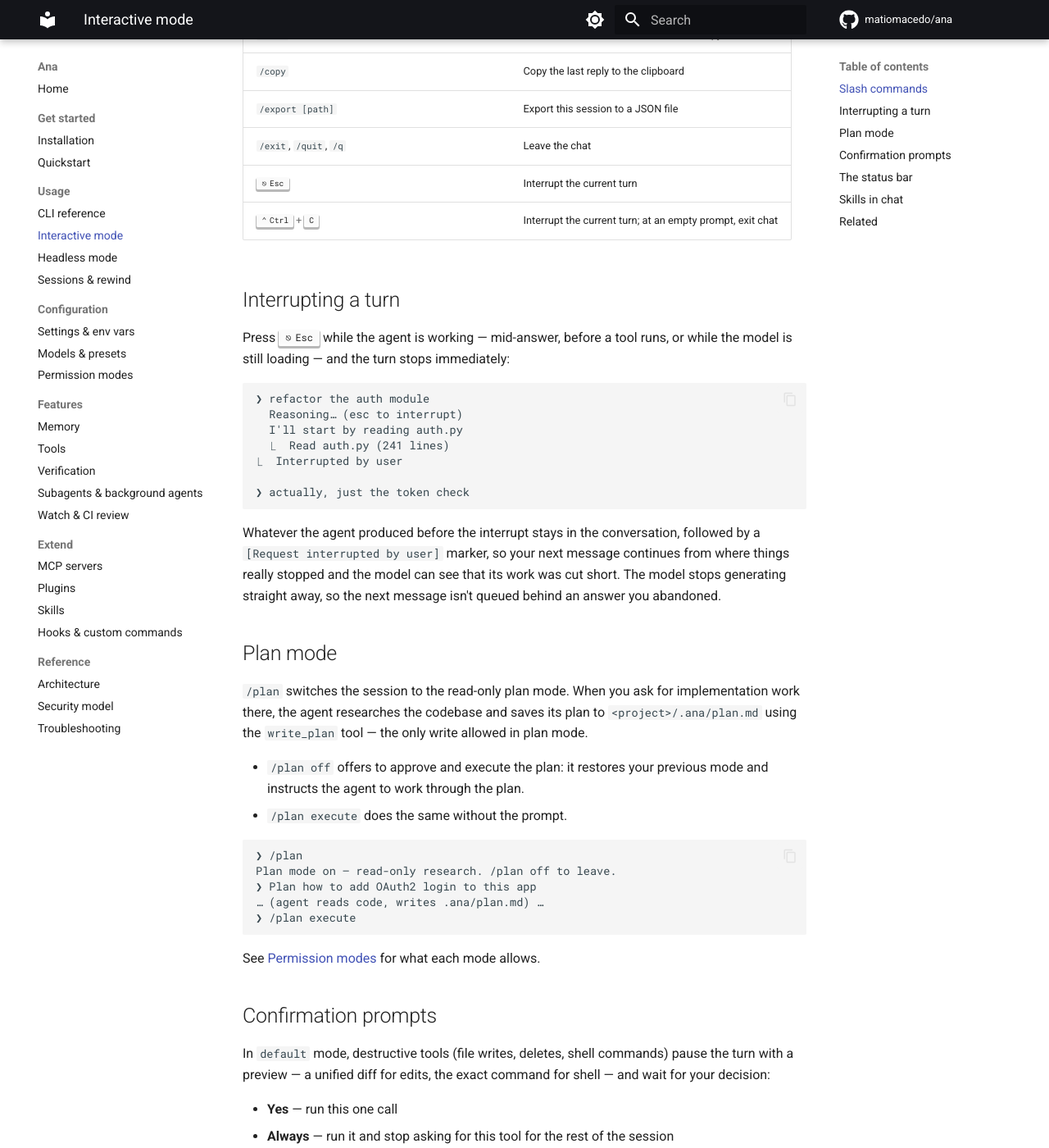
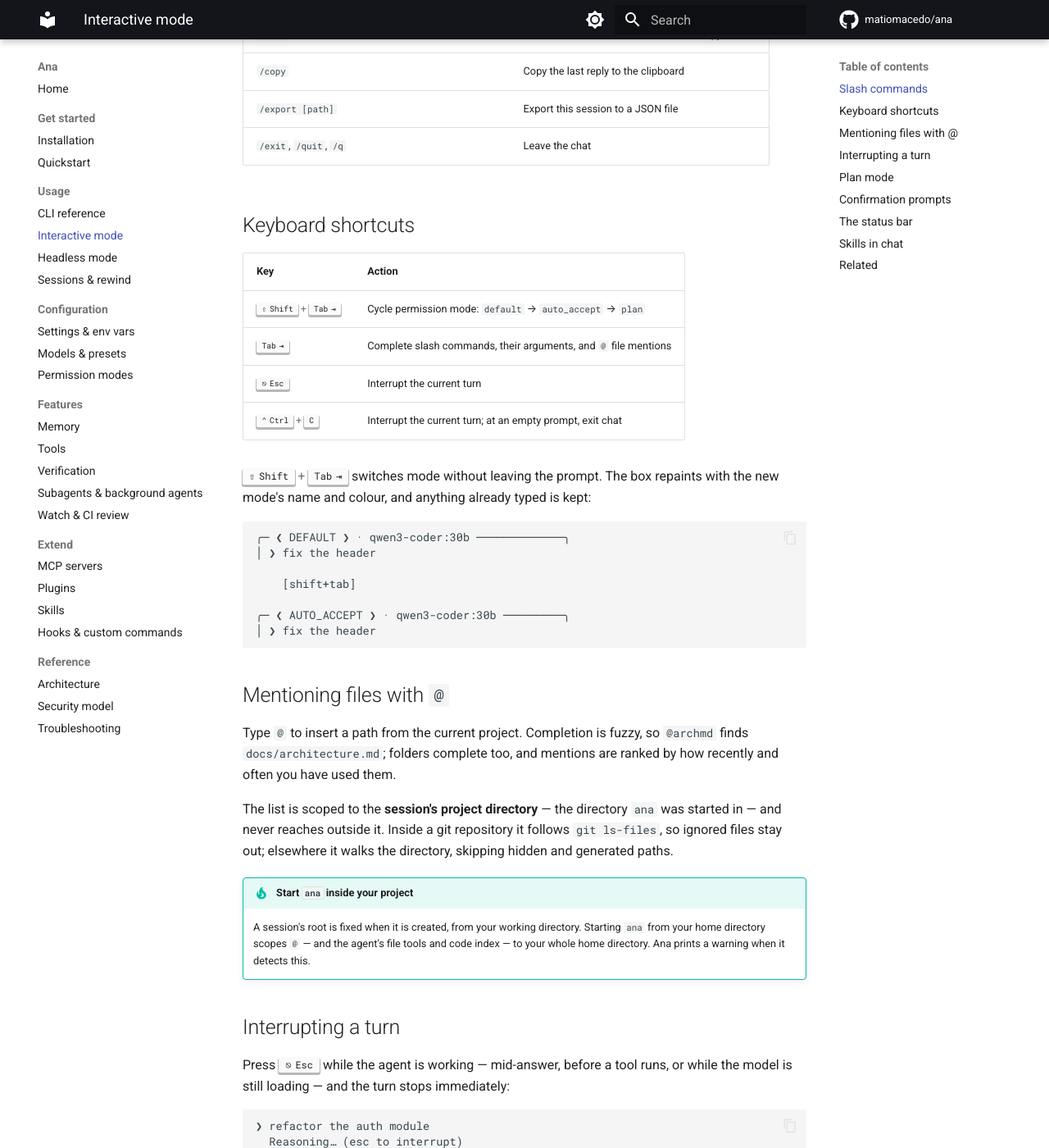
Before and after one commit to matiomacedo/ana, an MkDocs documentation site: the page built from docs/usage/interactive-mode.md, in a window 1280 px wide and 1400 px high, scrolled down 1485 px. Shown: the whole window at 82% size. Built offline with MkDocs 1.6.1 and Material for MkDocs 9.7.7, drawn with Linux system fonts in a browser that asks for light colours; comment, search, counter and statistics services are not loaded; some of the changed text lies outside the part shown.

Commit message:
Document Shift+Tab, @ mentions, and what the code index covers
Shift+Tab cycles the permission mode from the prompt, so it belongs in the
interactive-mode and permissions pages alongside /mode. @ mentions were never
documented at all despite being a core part of composing a message.

Both share a trap worth stating plainly: a session's project directory is
fixed when it is created, from wherever ana was started. Run it from your home
directory and @, the file tools and the code index all scope to your whole
home directory. Documented on both pages and in troubleshooting, since the
symptom (irrelevant files everywhere) does not obviously point at the cause.

Also records what the index now covers -- web, templates, IaC, schemas, docs
and extension-less build files, not just source -- and what it deliberately
leaves out: hidden paths where credentials live, lock files, and data JSON.
CI config is the exception that stays searchable.

Confirmation prompts: "Always" persists for the session, the preview says when
an edit cannot apply instead of showing a blank panel, and edits applied
without a prompt print their diff so changes stay visible.

````diff
--- a/docs/usage/interactive-mode.md
+++ b/docs/usage/interactive-mode.md
@@ -37,8 +37,45 @@
 | `/copy` | Copy the last reply to the clipboard |
 | `/export [path]` | Export this session to a JSON file |
 | `/exit`, `/quit`, `/q` | Leave the chat |
+
+## Keyboard shortcuts
+
+| Key | Action |
+|-----|--------|
+| ++shift+tab++ | Cycle permission mode: `default` → `auto_accept` → `plan` |
+| ++tab++ | Complete slash commands, their arguments, and `@` file mentions |
 | ++esc++ | Interrupt the current turn |
 | ++ctrl+c++ | Interrupt the current turn; at an empty prompt, exit chat |
+
+++shift+tab++ switches mode without leaving the prompt. The box repaints with
+the new mode's name and colour, and anything already typed is kept:
+
+```
+╭─ ❮ DEFAULT ❯ · qwen3-coder:30b ─────────────╮
+│ ❯ fix the header
+
+    [shift+tab]
+
+╭─ ❮ AUTO_ACCEPT ❯ · qwen3-coder:30b ─────────╮
+│ ❯ fix the header
+```
+
+## Mentioning files with `@`
+
+Type `@` to insert a path from the current project. Completion is fuzzy, so
+`@archmd` finds `docs/architecture.md`; folders complete too, and mentions are
+ranked by how recently and often you have used them.
+
+The list is scoped to the **session's project directory** — the directory
+`ana` was started in — and never reaches outside it. Inside a git repository
+it follows `git ls-files`, so ignored files stay out; elsewhere it walks the
+directory, skipping hidden and generated paths.
+
+!!! tip "Start `ana` inside your project"
+    A session's root is fixed when it is created, from your working
+    directory. Starting `ana` from your home directory scopes `@` — and the
+    agent's file tools and code index — to your whole home directory. Ana
+    prints a warning when it detects this.
 
 ## Interrupting a turn
 
@@ -93,7 +130,25 @@
 - **Always** — run it and stop asking for this tool for the rest of the session
 - **No** — reject; the model sees the rejection and adjusts
 
-`auto_accept` mode skips these prompts entirely; `deny`/`ask`
+**Always** persists for the whole session, including when the call you
+approved then fails. The preview simulates the edit before you decide, so it
+also tells you when an edit *cannot* apply — a stale `old_string`, or a change
+that would leave the file untouched — rather than showing you a blank panel to
+approve.
+
+Once a tool is running without prompts — after **Always**, or in
+`auto_accept` — Ana prints the diff of each edit as it is applied, so changes
+are still visible when nothing is asking for approval:
+
+```
+╭─ Edited · auth.py · Change size: +12 / -3 lines ─╮
+│ --- a/auth.py                                    │
+│ +++ b/auth.py                                    │
+│ @@ -18,7 +18,16 @@                               │
+╰──────────────────────────────────────────────────╯
+```
+
+`auto_accept` mode skips the prompts entirely; `deny`/`ask`
 [permission rules](../configuration/permissions.md#permission-rules-allowdenyask)
 still apply in every mode.
 
````
Also changed, not shown: docs/configuration/permissions.md (+10 -2 lines), docs/features/memory.md (+34 -0 lines), docs/reference/troubleshooting.md (+13 -2 lines).
